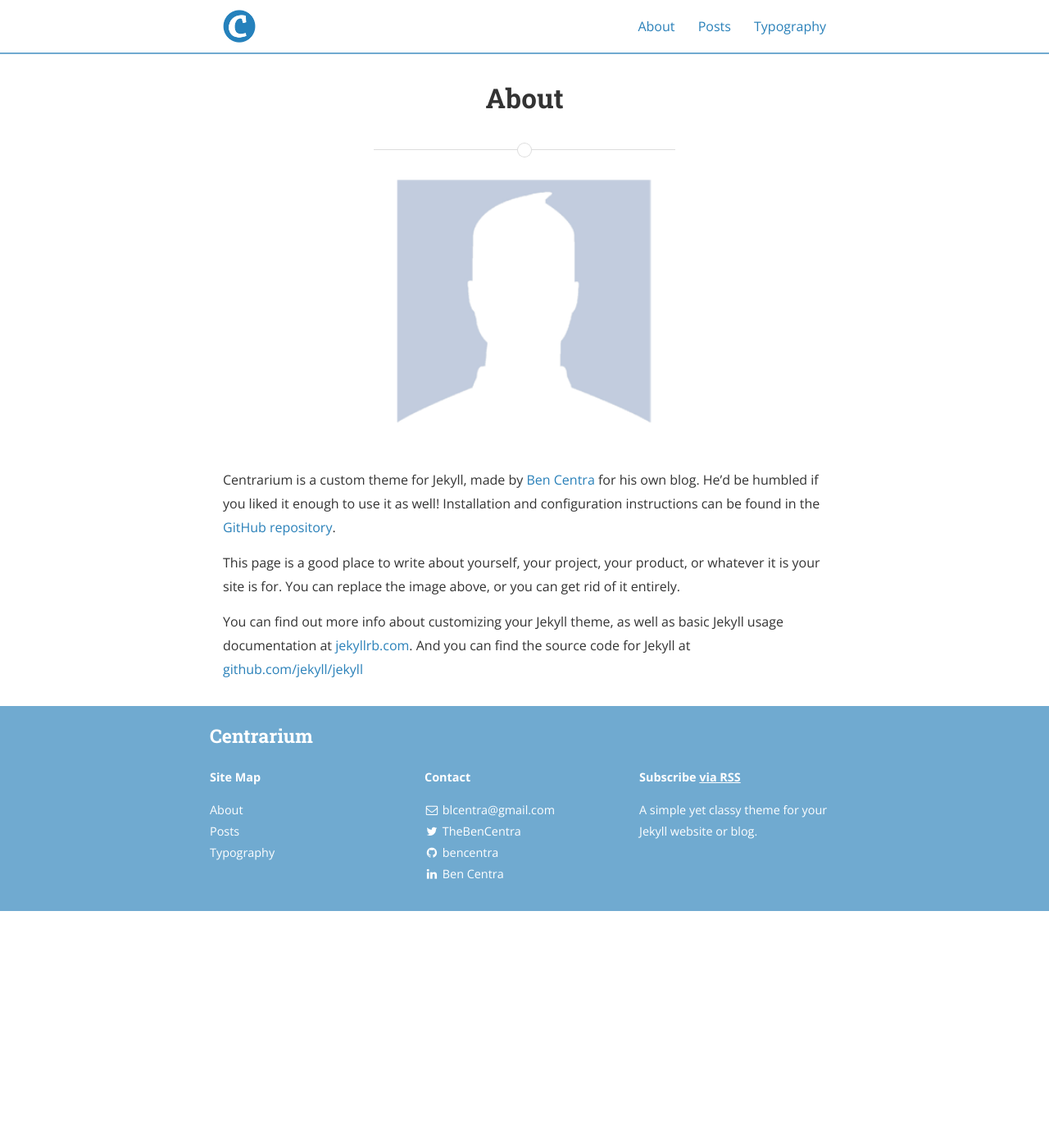
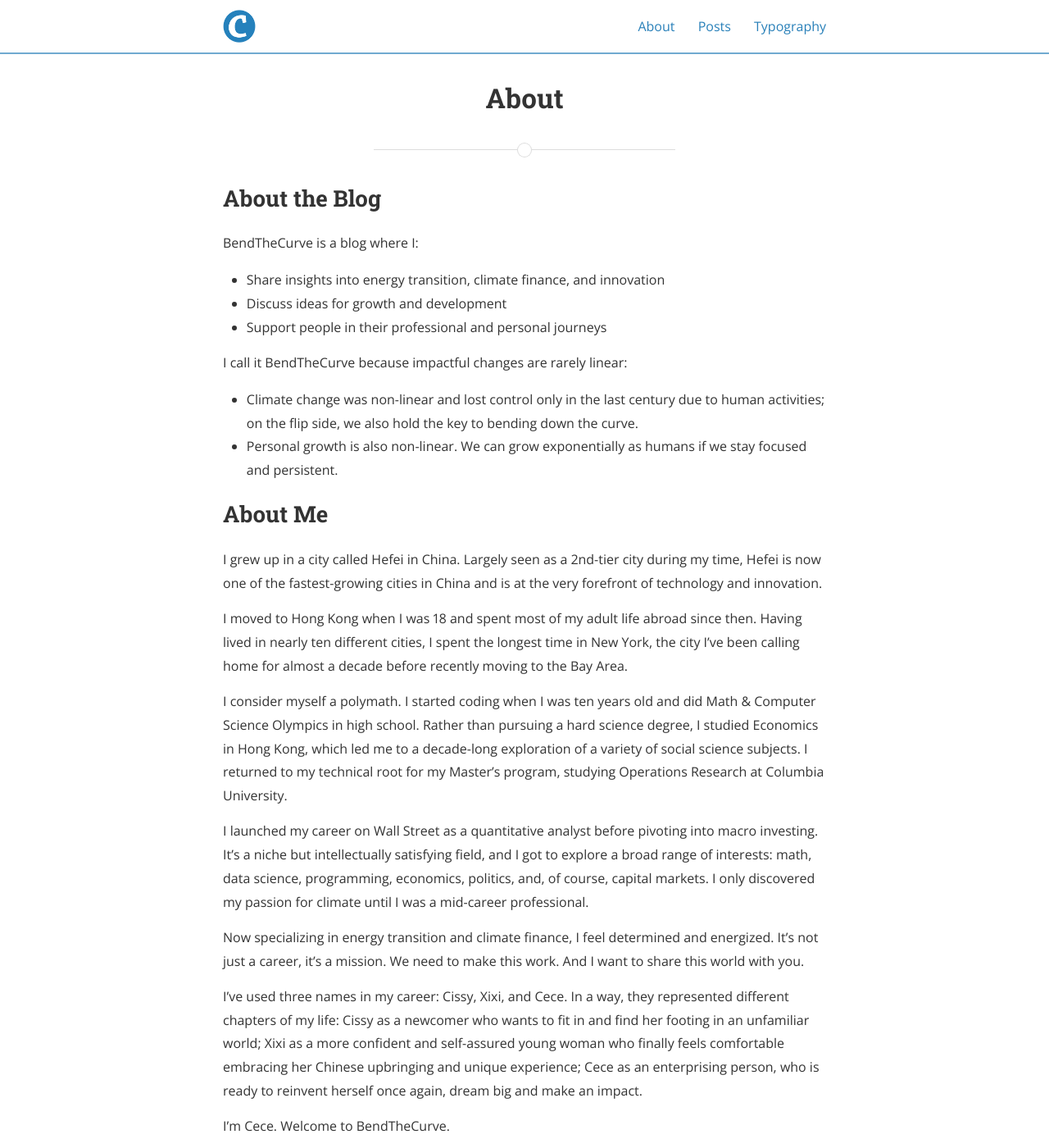
Before and after one commit to CurveBending/CurveBending.github.io, a Jekyll site: the page built from about.md, in a window 1280 px wide and 1400 px high. Shown: the whole window at 82% size. Built offline with Jekyll 4.4.1, drawn with Linux system fonts in a browser that asks for light colours; nearby versions of some CDN libraries; some of the changed text lies outside the part shown.

Commit message:
Update about.md

```diff
--- a/about.md
+++ b/about.md
@@ -5,14 +5,38 @@ permalink: /about/
 main_nav: true
 ---
 
-![alt text]({{ site.baseurl }}/assets/profile-placeholder.gif "Profile Picture"){:.profile}
+## About the Blog
+BendTheCurve is a blog where I:
+- Share insights into energy transition, climate finance, and innovation
+- Discuss ideas for growth and development
+- Support people in their professional and personal journeys
 
-Centrarium is a custom theme for Jekyll, made by [Ben Centra][bencentra] for his own blog. He'd be humbled if you liked it enough to use it as well! Installation and configuration instructions can be found in the [GitHub repository](https://github.com/bencentra/centrarium).
+I call it BendTheCurve because impactful changes are rarely linear:
+- Climate change was non-linear and lost control only in the last century due to human activities; on the flip side, we also hold the key to bending down the curve.
+- Personal growth is also non-linear. We can grow exponentially as humans if we stay focused and persistent.
 
-This page is a good place to write about yourself, your project, your product, or whatever it is your site is for. You can replace the image above, or you can get rid of it entirely.
+## About Me
+I grew up in a city called Hefei in China. Largely seen as a 2nd-tier city during my time, Hefei is now one of the fastest-growing cities in China and is at the very forefront of technology and innovation.
 
-You can find out more info about customizing your Jekyll theme, as well as basic Jekyll usage documentation at [jekyllrb.com](http://jekyllrb.com/). And you can find the source code for Jekyll at [github.com/jekyll/jekyll](https://github.com/jekyll/jekyll)
+I moved to Hong Kong when I was 18 and spent most of my adult life abroad since then. Having lived in nearly ten different cities, I spent the longest time in New York, the city I've been calling home for almost a decade before recently moving to the Bay Area.
 
-[centrarium]: https://github.com/bencentra/centrarium
-[bencentra]: http://bencentra.com
-[jekyll]: https://github.com/jekyll/jekyll
+I consider myself a polymath. I started coding when I was ten years old and did Math & Computer Science Olympics in high school. Rather than pursuing a hard science degree, I studied Economics in Hong Kong, which led me to a decade-long exploration of a variety of social science subjects. I returned to my technical root for my Master's program, studying Operations Research at Columbia University.
+
+I launched my career on Wall Street as a quantitative analyst before pivoting into macro investing. It's a niche but intellectually satisfying field, and I got to explore a broad range of interests: math, data science, programming, economics, politics, and, of course, capital markets. I only discovered my passion for climate until I was a mid-career professional.
+
+Now specializing in energy transition and climate finance, I feel determined and energized. It's not just a career, it's a mission. We need to make this work. And I want to share this world with you.
+
+I've used three names in my career: Cissy, Xixi, and Cece. In a way, they represented different chapters of my life: Cissy as a newcomer who wants to fit in and find her footing in an unfamiliar world; Xixi as a more confident and self-assured young woman who finally feels comfortable embracing her Chinese upbringing and unique experience; Cece as an enterprising person, who is ready to reinvent herself once again, dream big and make an impact.
+
+I'm Cece. Welcome to BendTheCurve.
+
+## Core Values
+I value many virtues but try to keep only three as my core values: none is essential when all are important. They are my inner compass, and I try to follow them as much as I can when making decisions.
+- Clarity: have a purpose and know the ‘why’; live life intentionally
+- Growth: do meaningful work that fosters personal and societal growth
+- Connections: Nurture deep connections, be of service, and bring out the best in people
+
+## What I Focus on Everyday
+- Do great and meaningful work
+- Support those I love and respect
+- Stay sane
```
